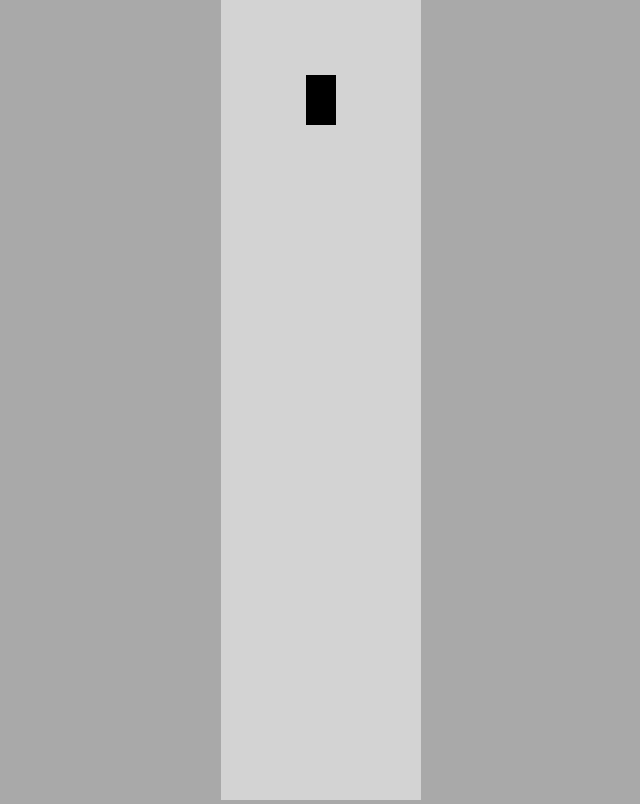
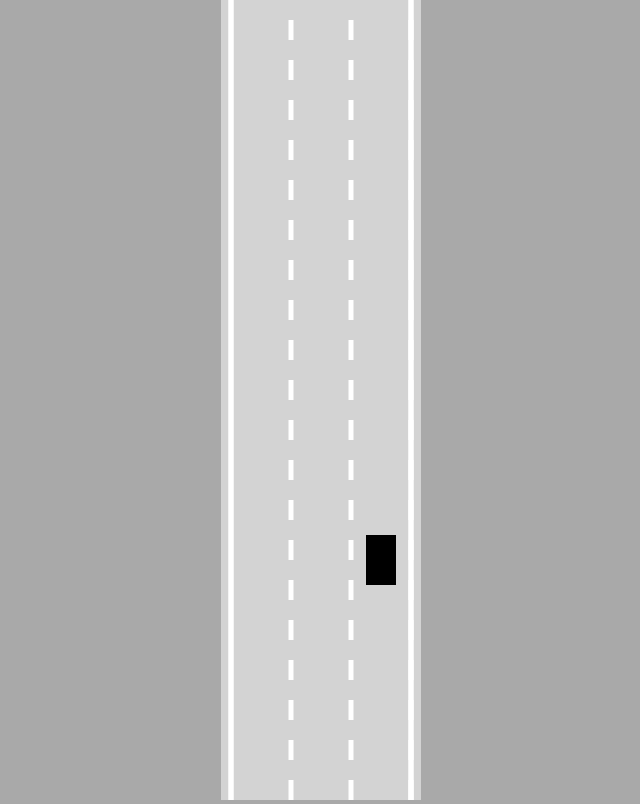
Before and after one commit to gusto75/SelfDrivingCar, a plain HTML site: page index.html in a window 1280 px wide. Shown: the whole page, without its empty margins (319-959 px from the left). Drawn offline with Linux system fonts and the light colour scheme.

Commit message:
Create Road lines and borders

```diff
--- a/controls.js
+++ b/controls.js
@@ -57,7 +57,7 @@ class Controls{
                     break;
                 case "w":
                     this.forward=false;
-                    break;
+                    break;ss
                 case "ArrowDown":
                     this.reverse=false;
                     break;
--- a/index.html
+++ b/index.html
@@ -8,6 +8,8 @@
 </head>
 <body>
     <canvas id="myCanvas"></canvas>
+    <script src="utils.js"></script>
+    <script src="road.js"></script>
     <script src="controls.js"></script>
     <script src="car.js"></script>
     <script src="main.js"></script>
--- a/main.js
+++ b/main.js
@@ -2,7 +2,8 @@ const canvas=document.getElementById("myCanvas");
 canvas.width=200;
 
 const ctx = canvas.getContext("2d");
-const car=new Car(100,100,30,50);
+const road = new Road(canvas.width/2, canvas.width*0.9);
+const car=new Car(road.getLanecenter(road.laneCount-1),100,30,50);
 
 animate();
 
@@ -10,6 +11,11 @@ function animate(){
     car.update();
 
     canvas.height=window.innerHeight;
+
+    ctx.save();
+    ctx.translate(0, -car.y+canvas.height*0.7);
+    road.draw(ctx);
     car.draw(ctx);
+    ctx.restore();
     requestAnimationFrame(animate);
 }
--- /dev/null
+++ b/road.js
@@ -0,0 +1,56 @@
+class Road {
+  constructor(x, width, laneCount=3) {
+    this.x = x;
+    this.width = width;
+    this.laneCount = laneCount;
+
+    this.left = x-width/2;
+    this.right = x+width/2;
+
+    const infinity = 1000000;
+    this.top = -infinity;
+    this.bottom = infinity;
+
+    const topLeft = {x:this.left, y:this.top};
+    const topRight = {x:this.right, y:this.top};
+    const bottomLeft = {x:this.left, y:this.bottom};
+    const bottomRight = {x:this.right, y:this.bottom};
+    this.borders = [
+        [topLeft, bottomLeft],
+        [topRight, bottomRight],
+    ];
+
+  }
+
+  getLanecenter(laneIndex){
+    const laneWidth = this.width/this.laneCount;
+    return this.left + laneWidth/2 + Math.min(laneIndex,this.laneCount-1)*laneWidth;
+  }
+
+  draw(ctx) {
+    ctx.lineWidth = 5;
+    ctx.strokeStyle = "white";
+
+    for(let i=1; i<=this.laneCount; i++) {
+        const x = lerp(
+            this.left,
+            this.right,
+            i/this.laneCount
+        );
+
+        ctx.setLineDash([20, 20]);
+
+        ctx.beginPath();
+        ctx.moveTo(x, this.top);
+        ctx.lineTo(x, this.bottom);
+        ctx.stroke();
+    }
+
+    ctx.setLineDash([]);
+    this.borders.forEach(border=>{
+        ctx.moveTo(border[0].x, border[0].y);
+        ctx.lineTo(border[1].x, border[1].y);
+        ctx.stroke();
+    });
+  }
+}
--- /dev/null
+++ b/utils.js
@@ -0,0 +1,3 @@
+function lerp(A,B,t){
+    return A+(B-A)*t;
+}
```
